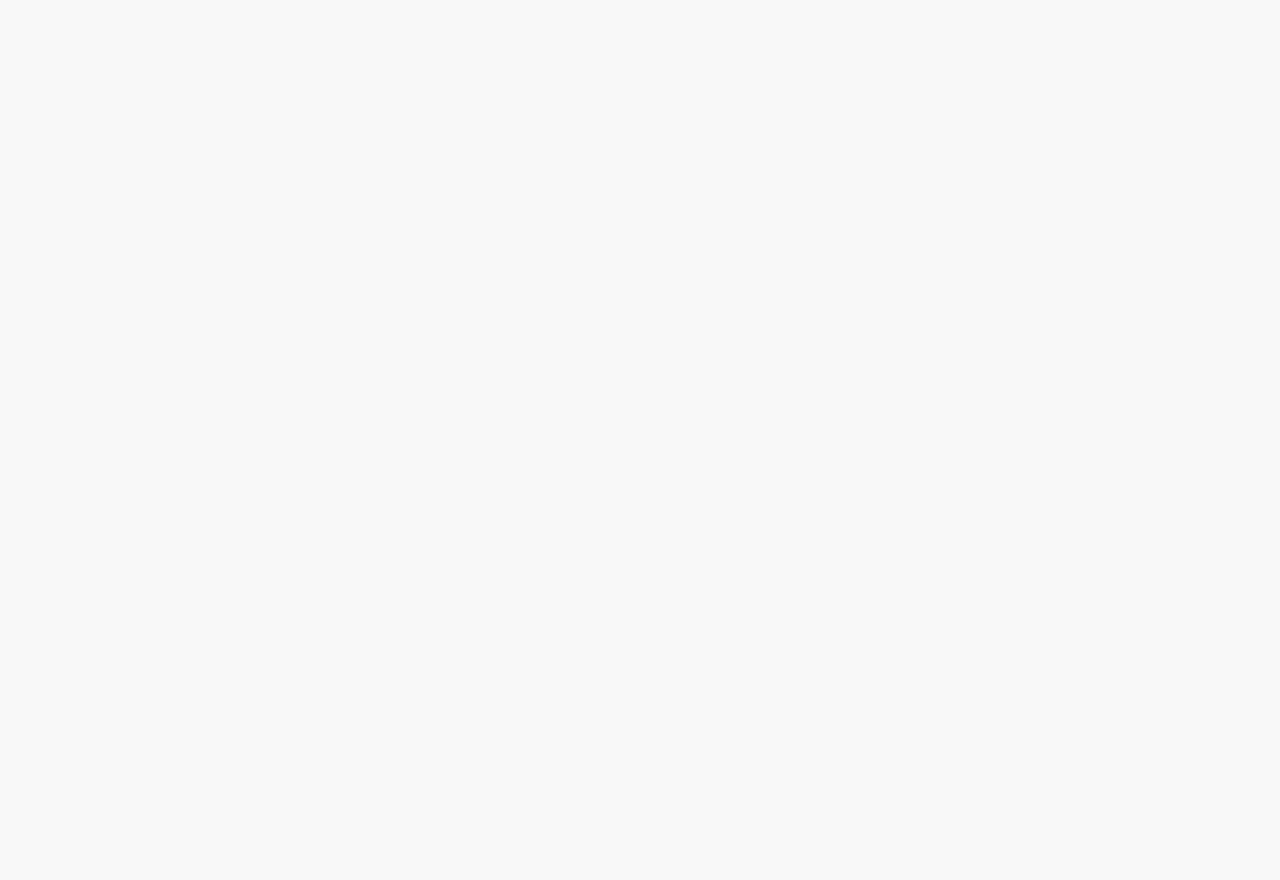
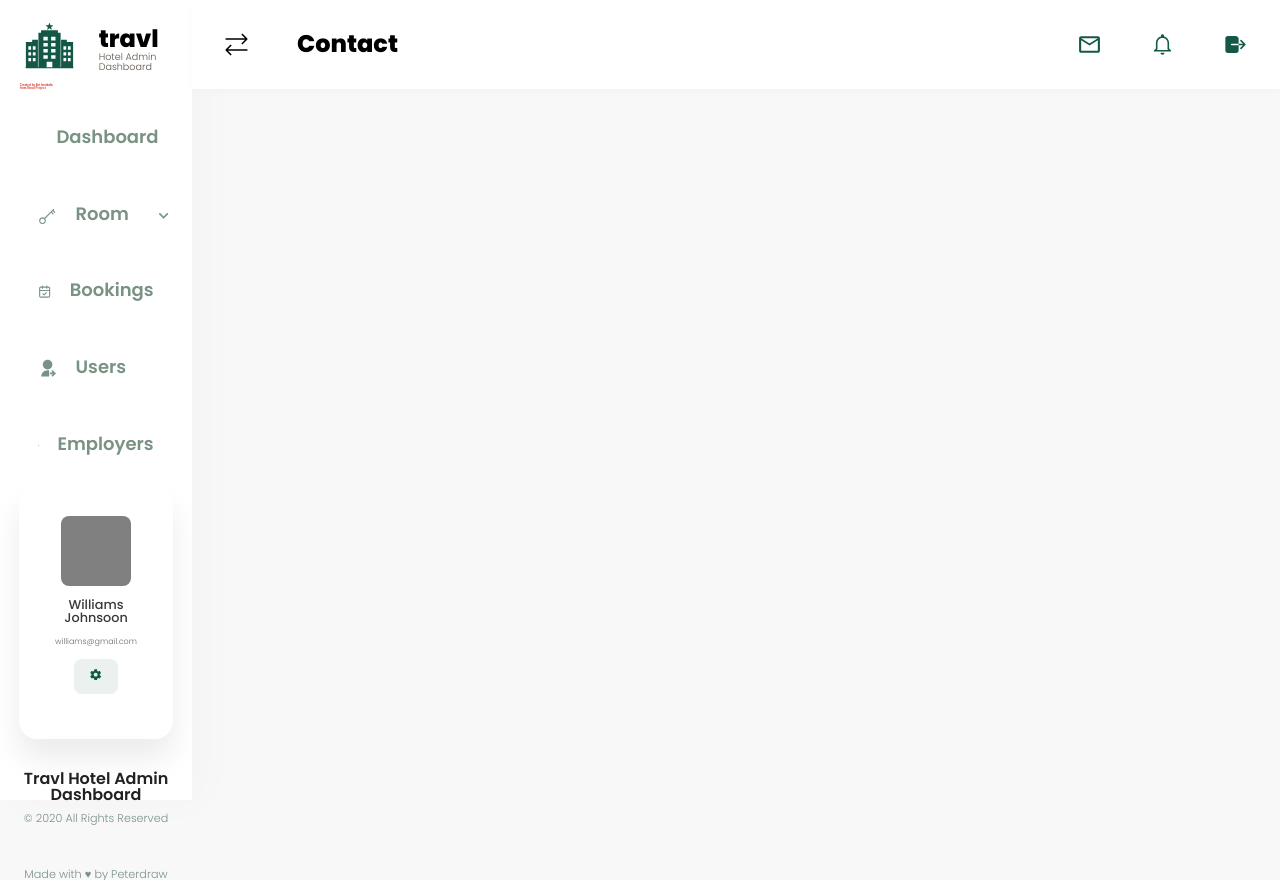
Before and after one commit to raulfabra/oxygen-dashboard, a React (Vite) app: page /contact in a window 1280 px wide. Before the commit this address had no page. Before the commit the page ends 800 px from the top, so only its background shows below. Built offline with nearby package versions, Linux system fonts and the light colour scheme; sample sign-in values are in the browser's storage.

Commit message:
Change Employers for Contact page

```diff
--- a/src/App.jsx
+++ b/src/App.jsx
@@ -9,26 +9,26 @@ import { BookingDetails } from './pages/Bookings/BookingDetails'
 import { Users } from './pages/Users/Users'
 import { UserDetails } from './pages/Users/UserDetails'
 import { SettingUser } from './pages/Users/SettingUser'
-import { Employers } from './pages/Employers'
+import { Contact } from './pages/Contact'
 import { Layout } from './pages/Layout'
 
-function App () {
+function App() {
   return (
     <>
       <Routes>
-              <Route path='/' element={<Navigate to='/login' />} />
-              <Route path='/login' element={<Login />} />
+        <Route path="/" element={<Navigate to="/login" />} />
+        <Route path="/login" element={<Login />} />
         <Route element={<Layout />}>
-                  <Route path='dashboard' element={<Dashboard />} />
-                  <Route path='rooms' element={<Rooms />} />
-                  <Route path='createRoom' element={<NewRoom />} />
-                  <Route path='rooms/:id' element={<SettingRoom />} />
-                  <Route path='bookings' element={<Bookings />} />
-                  <Route path='bookings/:id' element={<BookingDetails />} />
-                  <Route path='users' element={<Users />} />
-                  <Route path='users/:id' element={<UserDetails />} />
-                  <Route path='settings/:id' element={<SettingUser />} />
-                  <Route path='employers' element={<Employers />} />
+          <Route path="dashboard" element={<Dashboard />} />
+          <Route path="rooms" element={<Rooms />} />
+          <Route path="createRoom" element={<NewRoom />} />
+          <Route path="rooms/:id" element={<SettingRoom />} />
+          <Route path="bookings" element={<Bookings />} />
+          <Route path="bookings/:id" element={<BookingDetails />} />
+          <Route path="users" element={<Users />} />
+          <Route path="users/:id" element={<UserDetails />} />
+          <Route path="settings/:id" element={<SettingUser />} />
+          <Route path="contact" element={<Contact />} />
         </Route>
       </Routes>
     </>
--- /dev/null
+++ b/src/pages/Contact.jsx
@@ -0,0 +1 @@
+export const Contact = () => {}
--- a/src/pages/Employers.jsx
+++ /dev/null
@@ -1 +0,0 @@
-export const Employers = () => {}
```
Also changed, not shown: src/main.jsx (indentation only). Lines whose indentation alone changed are shown as unchanged.
